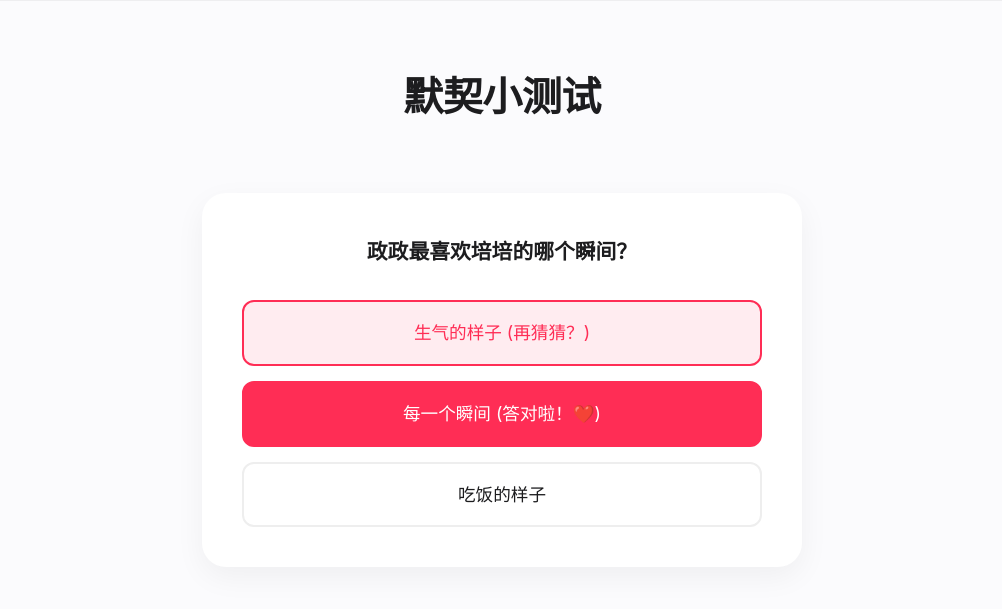
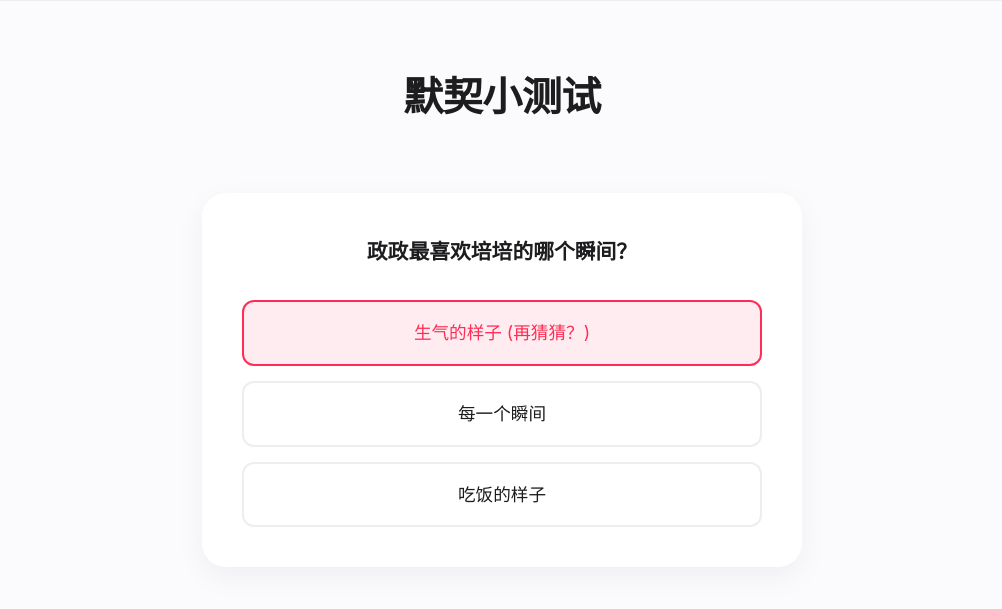
Before and after one commit to KyleXiao1029/happy-valentine-day, a plain HTML site: page index.html in a window 1280 px wide. Both pictures are taken after a click on the element "生气的样子". Shown: the part 8219-8828 px from the top of the page, without its empty margins (138-1140 px from the left). Drawn offline with Linux system fonts and the light colour scheme.

Commit message:
fix(quiz): 修正答题逻辑和样式判断条件
- 将选项选中状态从 quiz.selected 移至每个选项的 selected 属性
- 更新样式绑定条件以使用 opt.selected 替代 quiz.selected
- 调整正确回答时的逻辑顺序，确保 answered 状态在选项正确时设置
- 扩展权限配置以支持额外的 Bash 命令

```diff
--- a/index.html
+++ b/index.html
@@ -1247,14 +1247,14 @@
               v-for="(opt, index) in quiz.options"
               :key="index"
               :class="{
-                   correct: quiz.answered && opt.correct,
-                   wrong: quiz.answered && quiz.selected === index && !opt.correct
+                   correct: opt.selected && opt.correct,
+                   wrong: opt.selected && !opt.correct
                  }"
               @click="checkAnswer(index)"
             >
               {{ opt.text }}
-              <span v-if="quiz.answered && opt.correct"> (答对啦！❤️)</span>
-              <span v-if="quiz.answered && quiz.selected === index && !opt.correct"> (再猜猜？)</span>
+              <span v-if="opt.selected && opt.correct"> (答对啦！❤️)</span>
+              <span v-if="opt.selected && !opt.correct"> (再猜猜？)</span>
             </div>
           </div>
         </div>
@@ -1434,12 +1434,11 @@
           const quiz = reactive({
             question: '政政最喜欢培培的哪个瞬间？',
             options: [
-              { text: '生气的样子', correct: false },
-              { text: '每一个瞬间', correct: true },
-              { text: '吃饭的样子', correct: false },
+              { text: '生气的样子', correct: false, selected: false },
+              { text: '每一个瞬间', correct: true, selected: false },
+              { text: '吃饭的样子', correct: false, selected: false },
             ],
             answered: false,
-            selected: -1,
           })
 
           const letter = [
@@ -1623,9 +1622,9 @@
           // Quiz
           const checkAnswer = index => {
             if (quiz.answered) return
-            quiz.selected = index
-            quiz.answered = true
+            quiz.options[index].selected = true
             if (quiz.options[index].correct) {
+              quiz.answered = true
               for (let i = 0; i < 20; i++) setTimeout(createHeart, i * 100)
             }
           }
```
Also changed, not shown: .claude/settings.local.json.
